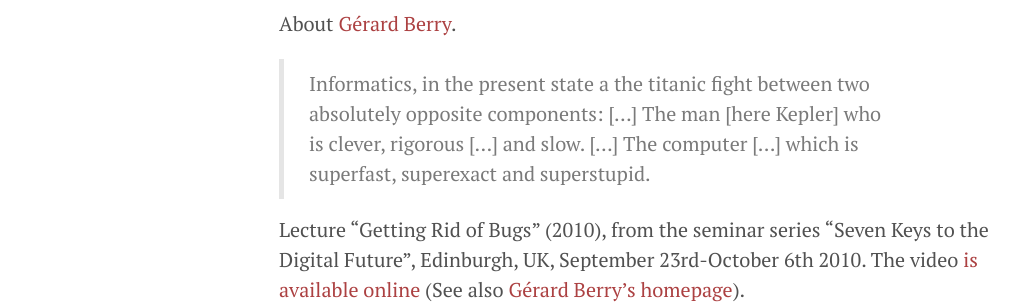
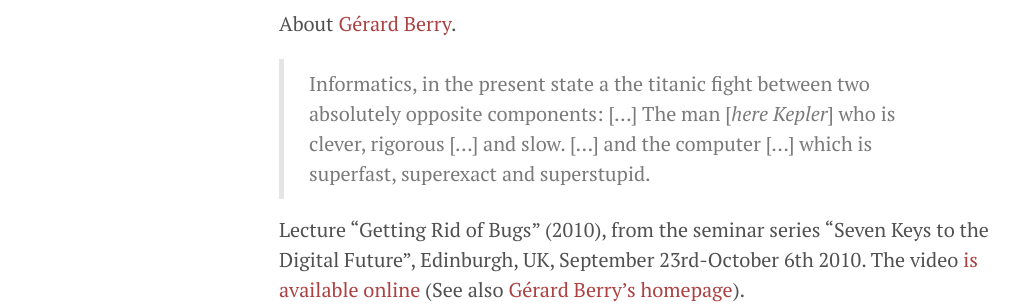
Before and after one commit to julienmoeys/julienmoeys.github.io, a Jekyll site: the page built from en/Quotations.md, in a window 1280 px wide and 900 px high, scrolled down 1335 px. Shown: the part 190-494 px from the top of the window, without its empty margins (1-1020 px from the left). Built offline with Jekyll 4.4.1, drawn with Linux system fonts in a browser that asks for light colours; Markdown is read by kramdown in place of the engine named in the settings.

Commit message:
formatting

```diff
--- a/en/Quotations.md
+++ b/en/Quotations.md
@@ -67,8 +67,8 @@ About [Gérard Berry](http://en.wikipedia.org/wiki/G%C3%A9rard_Berry).
 
 > Informatics, in the present state a the titanic fight between
 > two absolutely opposite components: [...]
-> The man [here Kepler] who is clever, rigorous [...] and slow. [...]
-> The computer [...] which is superfast, superexact and superstupid.
+> The man [_here Kepler_] who is clever, rigorous [...] and slow. [...]
+> and the computer [...] which is superfast, superexact and superstupid.
 
 Lecture "Getting Rid of Bugs" (2010), from the seminar series "Seven
 Keys to the Digital Future", Edinburgh, UK, September 23rd-October
```
